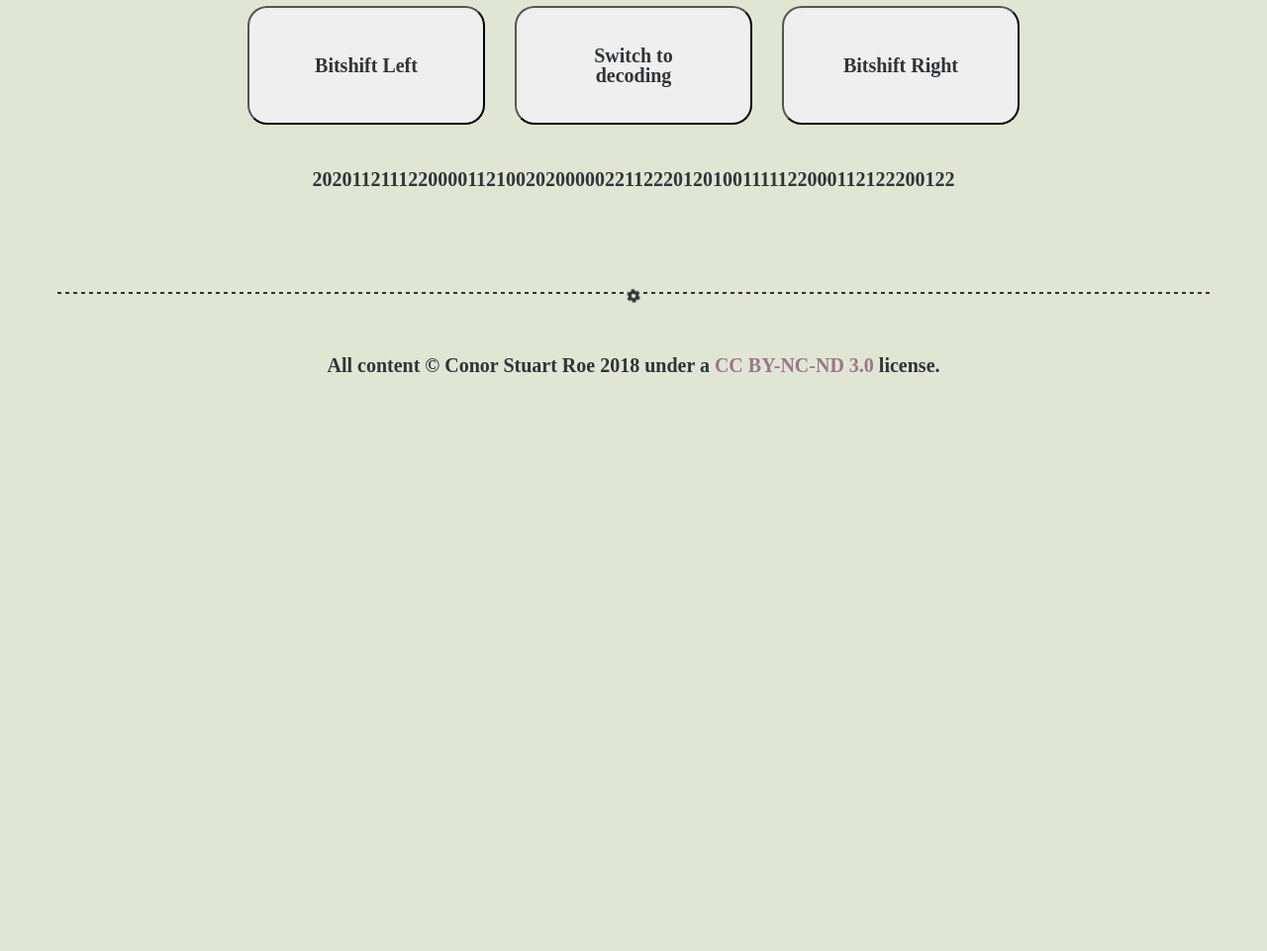
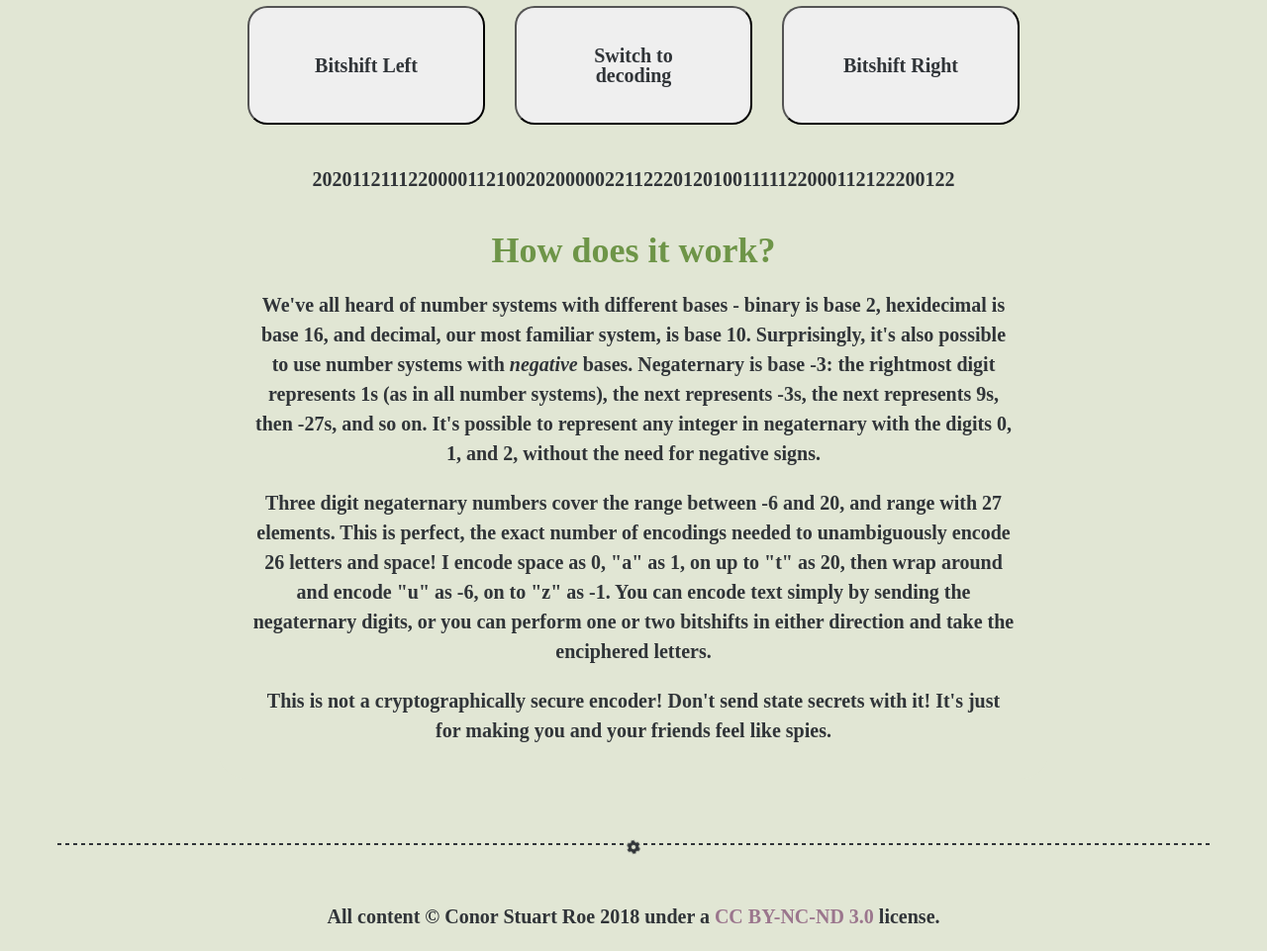
Before and after one commit to cstuartroe/conorstuartroe, a Django app: template lander/templates/lander/negaternary.html in a window 1280 px wide. Shown: the part 535-1496 px from the top of the page at 99% size. Before the commit the page ends 911 px from the top, so only its background shows below. Run offline with Django 3.2, Linux system fonts and the light colour scheme; the template is opened without the code that fills it, so the values that code supplies are empty; some libraries are stand-ins or nearby versions; some web fonts are replaced.

Commit message:
add negaternary explanation

```diff
--- a/lander/templates/lander/negaternary.html
+++ b/lander/templates/lander/negaternary.html
@@ -25,6 +25,15 @@
 	  			<p id="output" ng-bind="transform(stuff)" style="word-break: break-all;"></p>
   			</div>
 		</div>
+		<div class="row"><div class="col-xs-12">
+			<h2>How does it work?</h2>
+
+			<p>We've all heard of number systems with different bases - binary is base 2, hexidecimal is base 16, and decimal, our most familiar system, is base 10. Surprisingly, it's also possible to use number systems with <i>negative</i> bases. Negaternary is base -3: the rightmost digit represents 1s (as in all number systems), the next represents -3s, the next represents 9s, then -27s, and so on. It's possible to represent any integer in negaternary with the digits 0, 1, and 2, without the need for negative signs.</p>
+
+			<p>Three digit negaternary numbers cover the range between -6 and 20, and range with 27 elements. This is perfect, the exact number of encodings needed to unambiguously encode 26 letters and space! I encode space as 0, "a" as 1, on up to "t" as 20, then wrap around and encode "u" as -6, on to "z" as -1. You can encode text simply by sending the negaternary digits, or you can perform one or two bitshifts in either direction and take the enciphered letters.</p>
+
+			<p>This is not a cryptographically secure encoder! Don't send state secrets with it! It's just for making you and your friends feel like spies.</p>
+		</div></div>
 	</div></div>
 </div>
 
```
